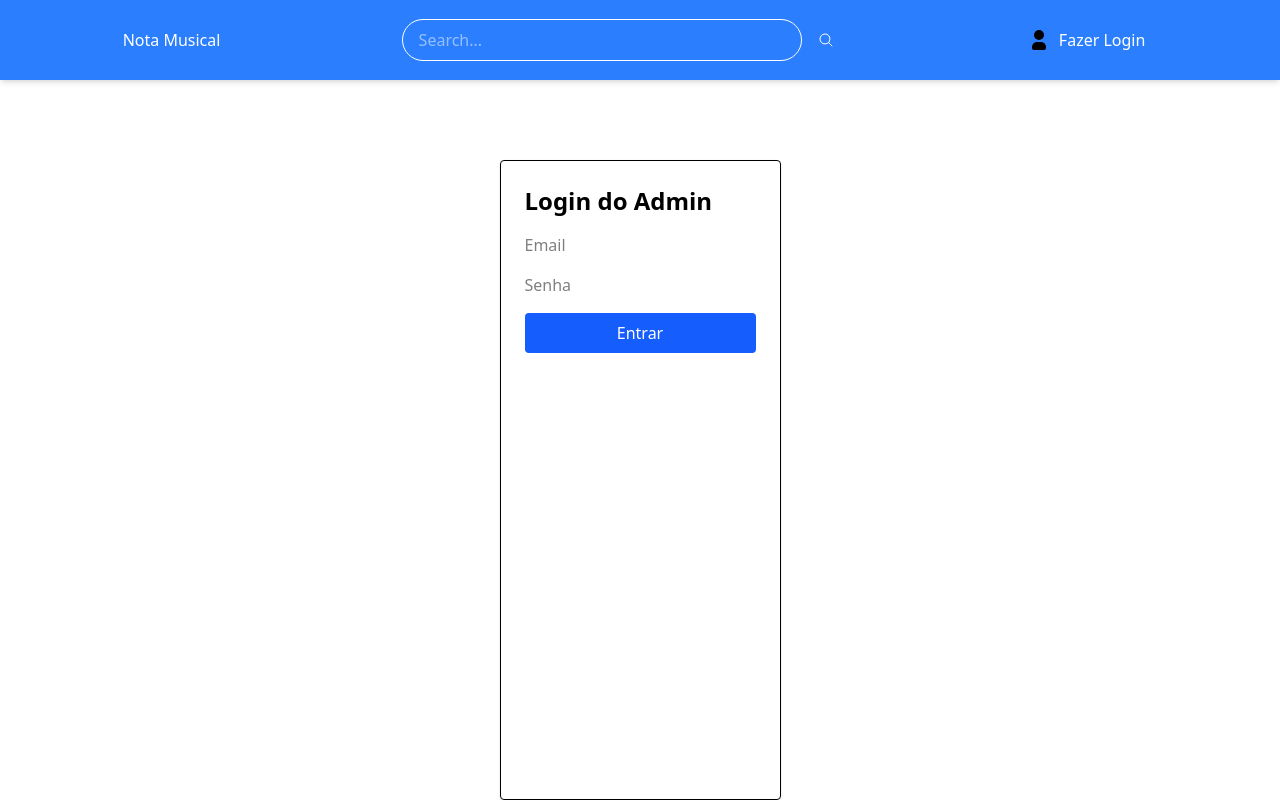
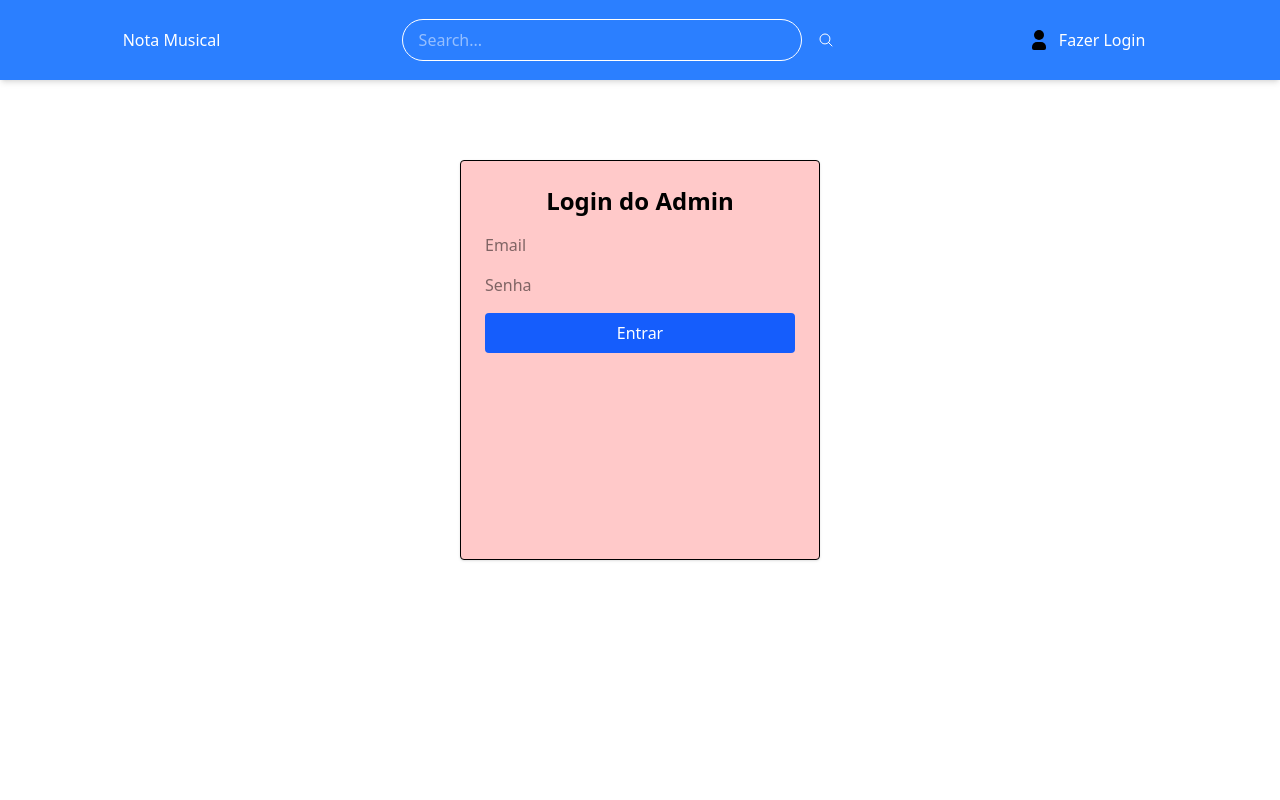
Before and after one commit to victoriapiassa/ClaqueteMovie, a Vue app: page /loginAdmin in a window 1280 px wide. Built offline with nearby package versions, Linux system fonts and the light colour scheme; no server answers.

Commit message:
alteração na interfase de loginAdmin

```diff
--- a/src/pages/admin/loginAdmin.vue
+++ b/src/pages/admin/loginAdmin.vue
@@ -1,6 +1,6 @@
 <template>
-  <div class="max-w-md mx-auto mt-20 p-6 border rounded shadow">
-    <h2 class="text-2xl font-bold mb-4">Login do Admin</h2>
+  <div class=" max-w-md mx-auto mt-20 p-6 border rounded shadow w-90 h-100 bg-red-200">
+    <h2 class="text-2xl font-bold mb-4  text-center">Login do Admin</h2>
     <form @submit.prevent="handleLogin" class="grid gap-4">
       <input v-model="email" type="email" placeholder="Email" required />
       <input v-model="password" type="password" placeholder="Senha" required />
--- a/src/pages/admin/registerFilm.vue
+++ b/src/pages/admin/registerFilm.vue
@@ -1,14 +1,21 @@
 <template>
-  <div class="p-6 max-w-xl mx-auto">
-    <h2 class="text-2xl font-bold mb-4">Cadastrar Filme</h2>
-    <form @submit.prevent="cadastrarFilme" class="grid gap-4">
+
+  <div class="flex justify-center bg-blue-200 ">
+    <div class=" max-w-md mx-auto mt-20 p-6 border rounded shadow w-90 h-100  bg-red-200 ">
+
+      <main class=" flex-col justify-center ">
+        <h2 class="text-2xl font-bold mb-4 text-center ">Cadastrar Filme</h2>
+        <form @submit.prevent="cadastrarFilme" class="grid gap-4 w-70 ">
           <input v-model="title" placeholder="Título" required />
           <textarea v-model="description" placeholder="Descrição"></textarea>
           <input v-model="image" placeholder="URL da imagem" />
-      <input type="date" v-model="releaseDate" />
+          <input type="date" v-model="releaseDate"
+           />
           <input v-model="genre" placeholder="Gênero" />
           <button type="submit" class="bg-blue-600 text-white py-2 rounded">Salvar</button>
         </form>
+      </main>
+    </div>
   </div>
 </template>
 
```
Lines whose indentation alone changed are shown as unchanged.
